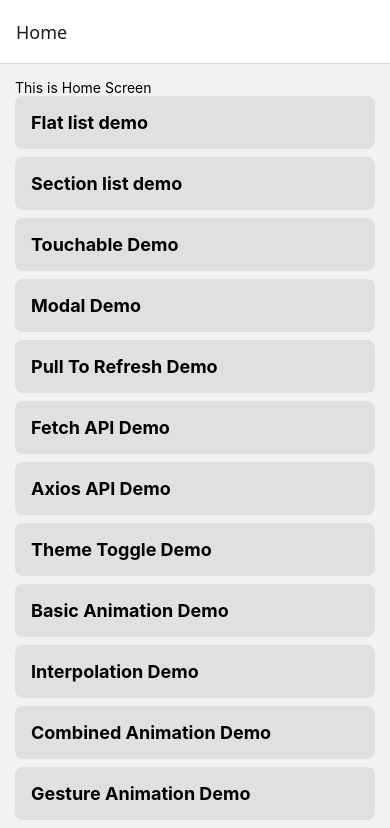
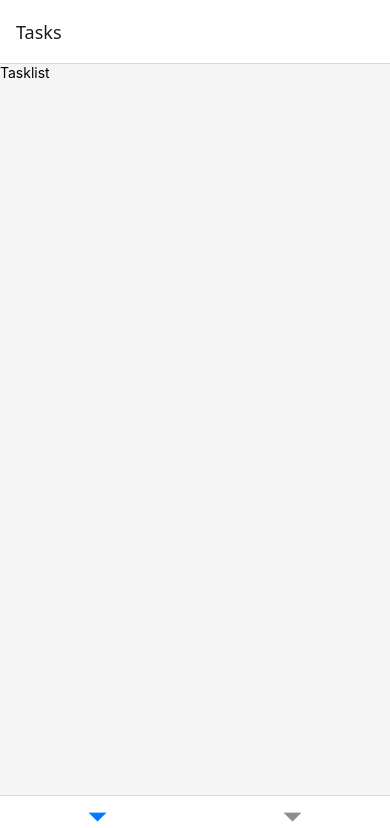
Before and after one commit to PrashantMaurya252/react-native-cli, a React Native app: screen / in a window 390 px wide. Shown: the top 828 px of the page. Built offline with nearby package versions, Linux system fonts and the light colour scheme.

Commit message:
implementing redux

```diff
--- a/App.tsx
+++ b/App.tsx
@@ -14,6 +14,9 @@ import {NavigationContainer} from '@react-navigation/native';
 import RootNavigator from './src/RootNavigator';
 import RootNavigation from './src/screens/RootNavigation';
 import {ThemeProvider} from './src/context/ThemeContext';
+import ReduxRootNavigation from './src/redux-navigation/RootNavigation';
+import {Provider} from 'react-redux';
+import {store} from './src/store/store';
 
 // import React, {useState} from 'react';
 // import type {PropsWithChildren} from 'react';
@@ -214,13 +217,25 @@ import {ThemeProvider} from './src/context/ThemeContext';
 //   );
 // }
 
+// components,animation, reanimation
+// function App(): React.JSX.Element {
+//   return (
+//     <ThemeProvider>
+//       <NavigationContainer>
+//         <RootNavigation />
+//       </NavigationContainer>
+//     </ThemeProvider>
+//   );
+// }
+
+// redux
 function App(): React.JSX.Element {
   return (
-    <ThemeProvider>
+    <Provider store={store}>
       <NavigationContainer>
-        <RootNavigation />
+        <ReduxRootNavigation />
       </NavigationContainer>
-    </ThemeProvider>
+    </Provider>
   );
 }
 
--- /dev/null
+++ b/src/redux-navigation/RootNavigation.tsx
@@ -0,0 +1,16 @@
+import {createBottomTabNavigator} from '@react-navigation/bottom-tabs';
+import TaskList from '../screens/redux/TaskList';
+import Projects from '../screens/redux/Projects';
+
+const Tab = createBottomTabNavigator();
+
+const ReduxRootNavigation: React.FC = () => {
+  return (
+    <Tab.Navigator>
+      <Tab.Screen name="Tasks" component={TaskList} />
+      <Tab.Screen name="Projects" component={Projects} />
+    </Tab.Navigator>
+  );
+};
+
+export default ReduxRootNavigation;
--- /dev/null
+++ b/src/screens/redux/Projects.tsx
@@ -0,0 +1,18 @@
+import {StyleSheet, Text, View} from 'react-native';
+
+const Projects: React.FC = () => {
+  return (
+    <View style={styles.container}>
+      <Text>Projects</Text>
+    </View>
+  );
+};
+
+const styles = StyleSheet.create({
+  container: {
+    flex: 1,
+    backgroundColor: '#f5f5f5',
+  },
+});
+
+export default Projects;
--- /dev/null
+++ b/src/screens/redux/TaskList.tsx
@@ -0,0 +1,18 @@
+import {StyleSheet, Text, View} from 'react-native';
+
+const TaskList: React.FC = () => {
+  return (
+    <View style={styles.container}>
+      <Text>Tasklist</Text>
+    </View>
+  );
+};
+
+const styles = StyleSheet.create({
+  container: {
+    flex: 1,
+    backgroundColor: '#f5f5f5',
+  },
+});
+
+export default TaskList;
--- /dev/null
+++ b/src/store/projectsSlice.ts
@@ -0,0 +1,9 @@
+import {createSlice} from '@reduxjs/toolkit';
+
+const projectsSlice = createSlice({
+  name: 'projects',
+  initialState: {},
+  reducers: {},
+});
+
+export default projectsSlice.reducer;
--- /dev/null
+++ b/src/store/store.ts
@@ -0,0 +1,13 @@
+import {configureStore} from '@reduxjs/toolkit';
+import tasksReducer from './taskSlice';
+import projectsReducer from './projectsSlice';
+
+export const store = configureStore({
+  reducer: {
+    tasks: tasksReducer,
+    projects: projectsReducer,
+  },
+});
+
+export type RootState = ReturnType<typeof store.getState>;
+export type AppDispatch = typeof store.dispatch;
--- /dev/null
+++ b/src/store/taskSlice.ts
@@ -0,0 +1,9 @@
+import {createSlice} from '@reduxjs/toolkit';
+
+const tasksSlice = createSlice({
+  name: 'tasks',
+  initialState: {},
+  reducers: {},
+});
+
+export default tasksSlice.reducer;
```
Also changed, not shown: package.json (+5 -2 lines), 1 other file (tests, documents, lock files or other folders).
